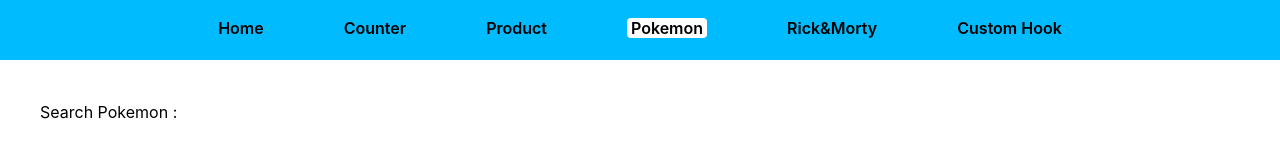
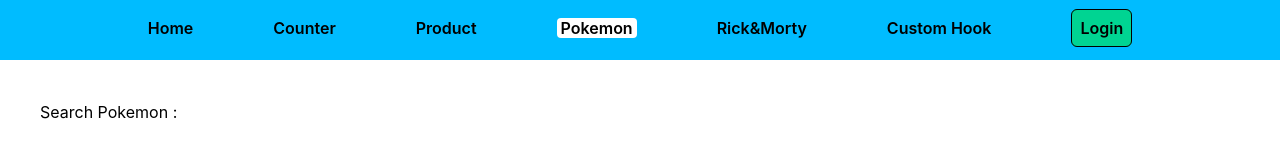
Before and after one commit to Ilhammursidi/kode-b7-react, a React (Vite) app in the folder minitask5/: page /pokemon in a window 1280 px wide. Shown: the top 160 px of the page. Built offline with nearby package versions, Linux system fonts and the light colour scheme; no server answers.

Commit message:
feat: add img to for user image

```diff
--- a/minitask5/src/Components/Navbar.jsx
+++ b/minitask5/src/Components/Navbar.jsx
@@ -1,32 +1,61 @@
+import { useContext } from "react";
 import { NavLink } from "react-router";
+import LoginContext from "../context/authcontext/context";
 
-function Nav(){
-    return(
+function Nav() {
+    const { user, logout, editProfile } = useContext(LoginContext)
+
+    return (
         <nav className="p-4 font-semibold">
-            <ul className="flex gap-20 justify-center">
-                <li><NavLink className={({isActive}) => isActive ? "bg-white rounded px-1" : " "}  to={"/"}>
+            <ul className="flex gap-20 justify-center items-center">
+                <li><NavLink className={({ isActive }) => isActive ? "bg-white rounded px-1" : " "} to={"/"}>
                     Home
                 </NavLink>
                 </li>
-                <li><NavLink className={({isActive}) => isActive ? "bg-white rounded px-1" : " "} to={"/counter"}>
+                <li><NavLink className={({ isActive }) => isActive ? "bg-white rounded px-1" : " "} to={"/counter"}>
                     Counter
                 </NavLink>
                 </li>
-                <li><NavLink className={({isActive}) => isActive ? "bg-white rounded px-1" : " "} to={"/product"}>
+                <li><NavLink className={({ isActive }) => isActive ? "bg-white rounded px-1" : " "} to={"/product"}>
                     Product
                 </NavLink>
                 </li>
-                <li><NavLink className={({isActive}) => isActive ? "bg-white rounded px-1" : " "} to={"/pokemon"}>
+                <li><NavLink className={({ isActive }) => isActive ? "bg-white rounded px-1" : " "} to={"/pokemon"}>
                     Pokemon
                 </NavLink>
                 </li>
-                <li><NavLink className={({isActive}) => isActive ? "bg-white rounded px-1" : " "} to={"/character"}>
+                <li><NavLink className={({ isActive }) => isActive ? "bg-white rounded px-1" : " "} to={"/character"}>
                     Rick&Morty
                 </NavLink>
                 </li>
-                <li><NavLink className={({isActive}) => isActive ? "bg-white rounded px-1" : " "} to={"/rickmortytwo"}>
+                <li><NavLink className={({ isActive }) => isActive ? "bg-white rounded px-1" : " "} to={"/rickmortytwo"}>
                     Custom Hook
                 </NavLink>
+                </li>
+                <li>
+                    {user ? (
+                        <section className="flex items-center gap-2">
+                            <p>{user.name}</p>
+                            <img className="w-10 rounded-full" src={user?.photo || "https://i.pravatar.cc/150?img=62"} alt="" />
+                            <select name="menu" id="menu" className="w-4">
+                                <option value=""hidden></option>
+                                <option value="Profile" onClick={editProfile}>
+                                    Profile
+                                    </option>
+
+
+                        <option onClick={logout} className="flex justify-center bg-emerald-400 border p-1 rounded w-20">
+                            Logout
+                        </option>
+
+
+                            </select>
+                                </section>
+                    ) : (
+                        <NavLink className="border bg-emerald-400 p-2 rounded-md" to={"/login"}>
+                            Login
+                        </NavLink>
+                    )}
                 </li>
             </ul>
         </nav>
```
Lines whose indentation alone changed are shown as unchanged.
